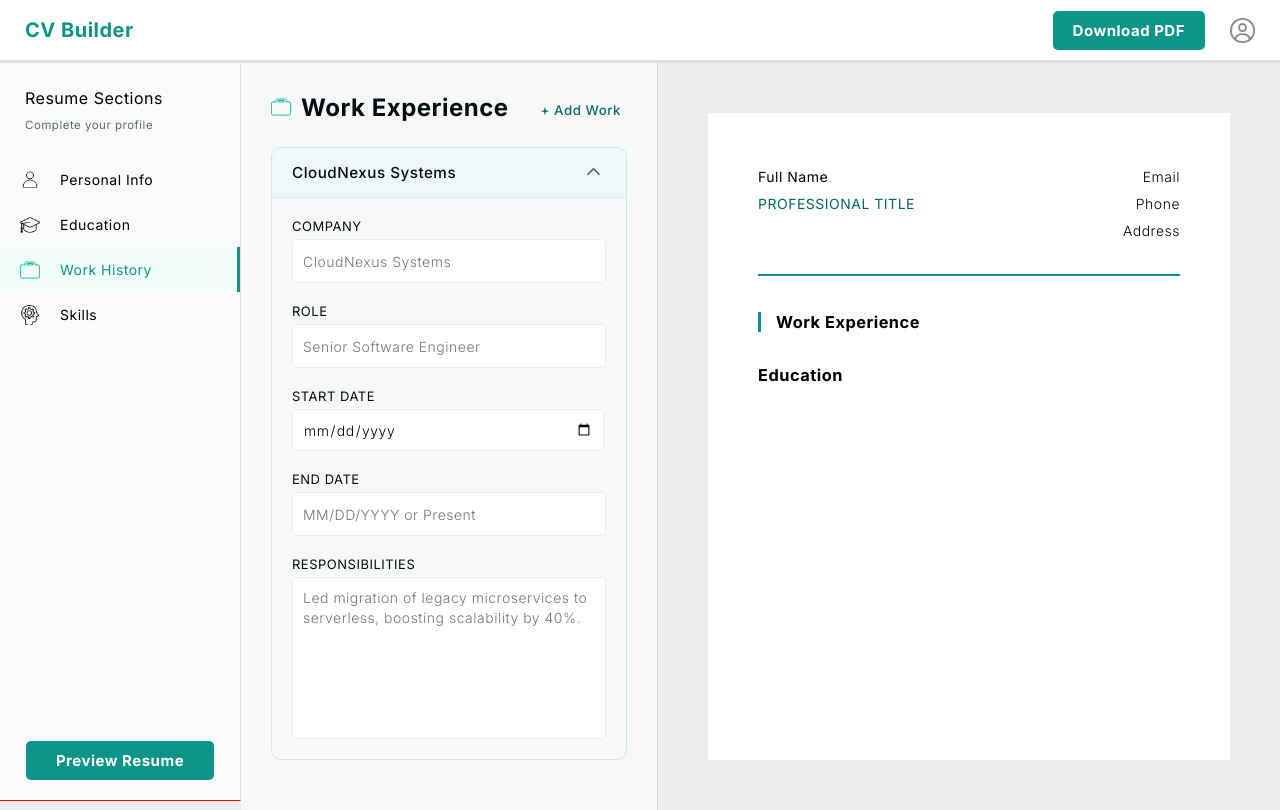
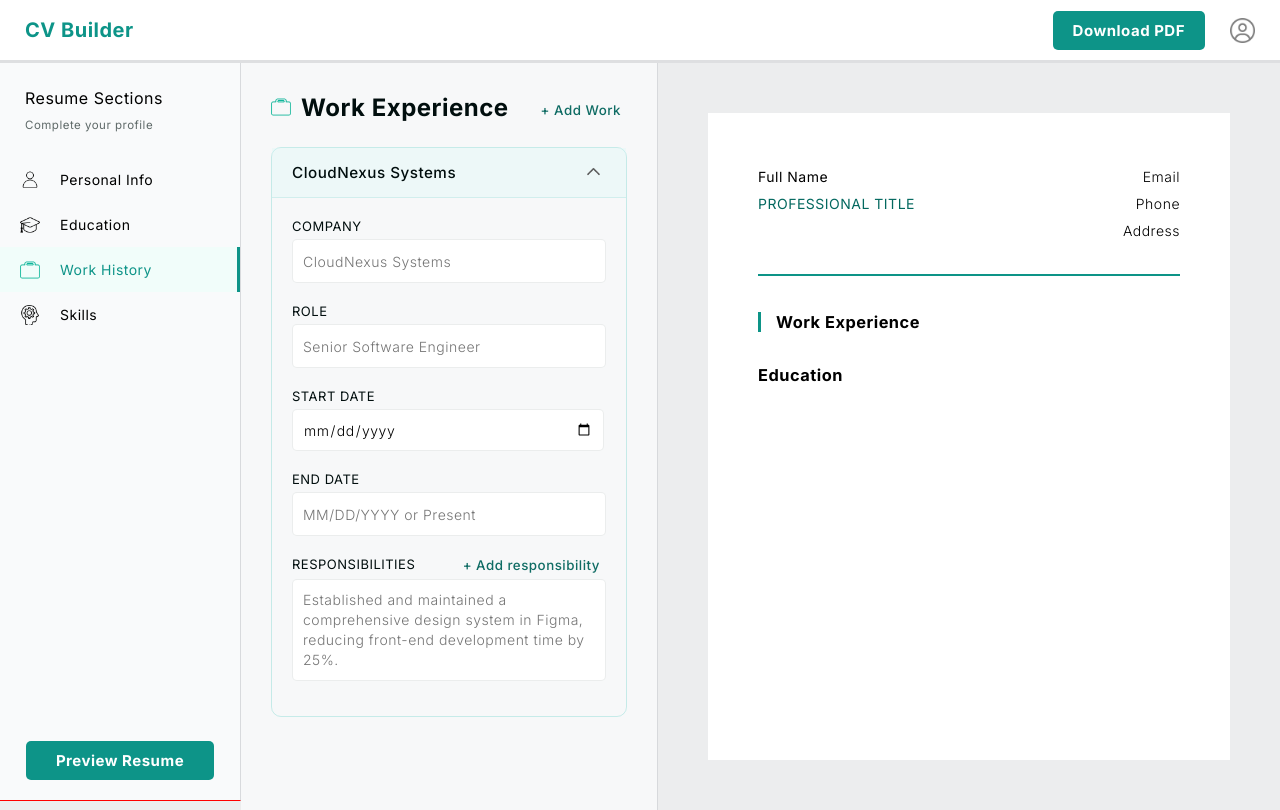
Before and after one commit to KTAGit/cv-application, a React (Vite) app: page / in a window 1280 px wide. Both pictures are taken after a click on the element "Work History". Built offline with nearby package versions, Linux system fonts and the light colour scheme.

Commit message:
Add bullet point separation for responsibilites in work history section

```diff
--- a/src/Resume.jsx
+++ b/src/Resume.jsx
@@ -1,6 +1,4 @@
 export function Resume(props) {
-  console.log(Array.isArray(props.workHistory));
-  console.log(props.workHistory);
   return (
     <div className="resume-container">
       <section className="personal-info-sec">
@@ -28,9 +26,11 @@ export function Resume(props) {
                   <p className="role-prev">{work.role}</p>
                   <p className="company-name-prev">{work.companyName}</p>
                   <div className="responsibilities-wrapper">
-                    <p className="responsibilities-prev">
-                      {work.responsibilities}
-                    </p>
+                    <ul className="responsibilities-prev">
+                      {work.responsibilities.map((item) => (
+                        <li>{item}</li>
+                      ))}
+                    </ul>
                   </div>
                 </div>
               </div>
--- a/src/Sidebar.jsx
+++ b/src/Sidebar.jsx
@@ -21,7 +21,7 @@ export function Sidebar() {
     workHistory: {},
     skills: [],
   });
-  console.log(resumeData.workHistory);
+
   function handleData(type, data) {
     setResumeData((prev) => ({
       ...prev,
--- a/src/WorkHistory.jsx
+++ b/src/WorkHistory.jsx
@@ -9,14 +9,14 @@ export function WorkHistory({ sendData }) {
       role: "",
       startDate: "",
       endDate: "",
-      responsibilities: "",
+      responsibilities: [],
+      currentResponsibility: "",
       isExpanded: true,
     },
   ]);
 
   function handleChange(index, value, type) {
     type === "startDate" ? (value = value.slice(0, 4)) : value;
-    console.log(value);
 
     if (type === "endDate") {
       if (value.includes("/") || value.includes("-")) {
@@ -26,7 +26,7 @@ export function WorkHistory({ sendData }) {
     const updated = [...items];
     updated[index][type] = value;
     setItems(updated);
-    sendData("workHistory", items);
+    sendData("workHistory", updated);
   }
   return (
     <div className="work-history form-container">
@@ -37,7 +37,20 @@ export function WorkHistory({ sendData }) {
         </div>
         <button
           className="add-work-btn"
-          onClick={() => setItems([...items, { isExpanded: true }])}
+          onClick={() =>
+            setItems([
+              ...items,
+              {
+                companyName: "",
+                role: "",
+                startDate: "",
+                endDate: "",
+                responsibilities: [],
+                currentResponsibility: "",
+                isExpanded: true,
+              },
+            ])
+          }
         >
           + Add Work
         </button>
@@ -104,16 +117,73 @@ export function WorkHistory({ sendData }) {
             />
           </div>
           <div className={item.isExpanded ? "wrapper" : "collapse"}>
-            <label htmlFor="responsibilities">RESPONSIBILITIES</label>
+            <div className="label-btn-wrapper">
+              <label htmlFor="responsibilities">RESPONSIBILITIES</label>
+              <button
+                type="button"
+                className="more-responsibility-btn"
+                onClick={() => {
+                  const updated = items.map((itm, idx) =>
+                    idx === index
+                      ? {
+                          ...itm,
+                          responsibilities: [
+                            ...itm.responsibilities,
+                            itm.currentResponsibility,
+                          ],
+                          currentResponsibility: "",
+                        }
+                      : itm,
+                  );
+
+                  setItems(updated);
+
+                  sendData("workHistory", updated);
+                }}
+              >
+                + Add responsibility
+              </button>
+            </div>
             <textarea
               id="responsibilities"
               type="text"
               name="responsibilities"
-              placeholder="Led migration of legacy microservices to serverless, boosting scalability by 40%."
-              onChange={(e) =>
-                handleChange(index, e.target.value, "responsibilities")
-              }
+              value={item.currentResponsibility}
+              placeholder="Established and maintained a comprehensive design system in Figma, reducing front-end development time by 25%."
+              onChange={(e) => {
+                handleChange(index, e.target.value, "currentResponsibility");
+              }}
             />
+            <div className="responsibility-storage">
+              {item.responsibilities.map((resp, respIndex) => (
+                <div key={respIndex}>
+                  {resp.split(" ").slice(0, 4).join(" ") + "..."}
+
+                  <button
+                    type="button"
+                    className="delete-btn"
+                    onClick={() => {
+                      const updated = items.map((itm, idx) => {
+                        return idx === index
+                          ? {
+                              ...itm,
+                              responsibilities: itm.responsibilities.filter(
+                                (_, i) => i !== respIndex,
+                              ),
+                            }
+                          : itm;
+                      });
+
+                      setItems(updated);
+
+                      sendData("workHistory", updated);
+                    }}
+                  >
+                    ╳
+                  </button>
+                </div>
+              ))}
+            </div>
           </div>
         </form>
       ))}
--- a/src/index.css
+++ b/src/index.css
@@ -361,7 +361,7 @@ body {
 
 #responsibilities {
   min-width: 290px;
-  min-height: 140px;
+  min-height: 80px;
   font-family: "Inter", sans-serif;
   letter-spacing: 0.5px;
   font-weight: 300;
@@ -372,7 +372,7 @@ body {
   border-radius: 5px;
   padding: 10px;
   resize: none;
-  margin-bottom: 20px;
+  margin-bottom: 10px;
 }
 
 #responsibilities:focus {
@@ -390,6 +390,10 @@ body {
   color: #0f6c64;
   border: none;
   background-color: transparent;
+}
+
+.add-work-btn:hover {
+  cursor: pointer;
 }
 
 .work-info-form {
@@ -578,9 +582,76 @@ body {
 }
 
 .duration-wrapper {
-  width: 20%;
+  width: 25%;
 }
 
 .work-detail-wrapper {
-  width: 80%;
+  width: 75%;
+  margin-bottom: 20px;
 }
+
+#responsibilities {
+  max-height: 70px !important;
+}
+
+.responsibilities-prev {
+  white-space: pre-wrap;
+  line-height: 20px;
+  padding-left: 0;
+  padding-left: 15px;
+
+  * {
+    margin-bottom: 10px;
+  }
+}
+
+.label-btn-wrapper {
+  display: flex;
+  flex-direction: row !important;
+  justify-content: space-between;
+  * {
+    width: fit-content;
+  }
+}
+
+.more-responsibility-btn {
+  width: fit-content;
+  font-family: "Inter", sans-serif;
+  letter-spacing: 0.5px;
+  font-weight: 500;
+  color: #0f6c64;
+  border: none;
+  background-color: transparent;
+}
+
+.more-responsibility-btn:hover {
+  cursor: pointer;
+}
+
+.responsibility-storage > * {
+  display: flex;
+  flex-direction: row !important;
+  justify-content: space-between;
+  font-family: "Inter", sans-serif;
+  letter-spacing: 0.5px;
+  font-weight: 300;
+  font-size: 14px;
+  padding: 10px 10px 5px 10px;
+  border-radius: 10px;
+  background-color: #74e6dd25;
+  color: #0f6c64;
+  border: solid 1px #0d948925;
+  text-align: center;
+}
+
+.responsibility-storage {
+  margin-bottom: 20px;
+}
+
+.role-prev {
+  margin-bottom: 5px;
+}
+.company-name-prev {
+  margin-top: 5px;
+  color: #03685f;
+}
```
